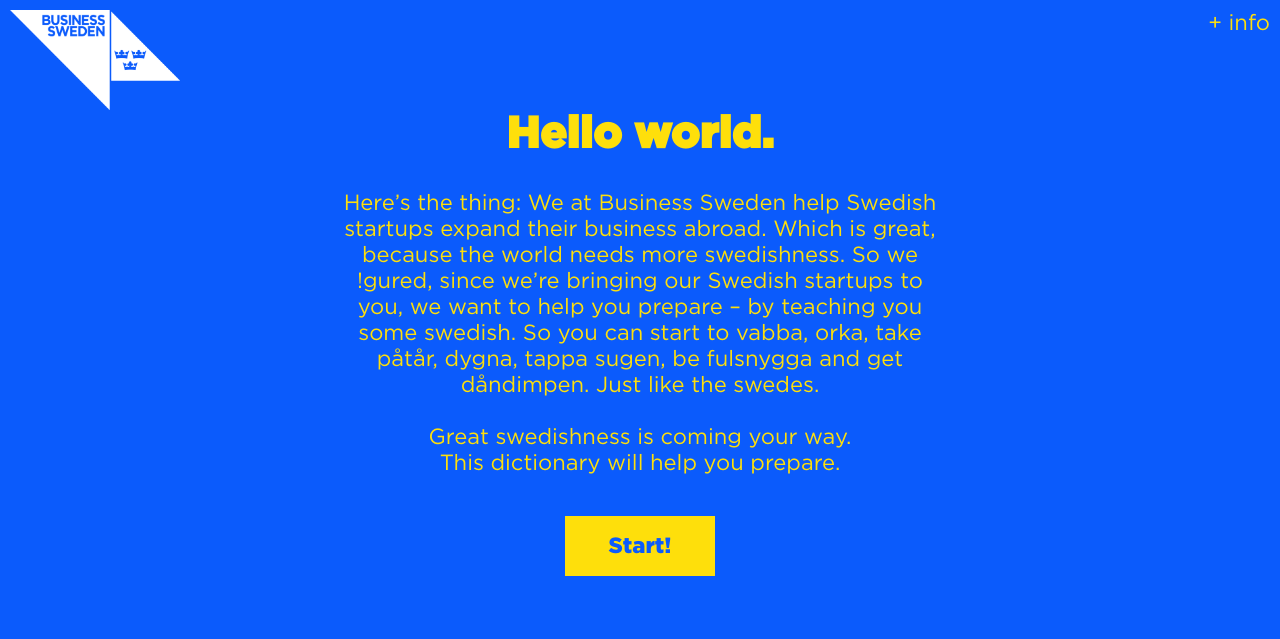
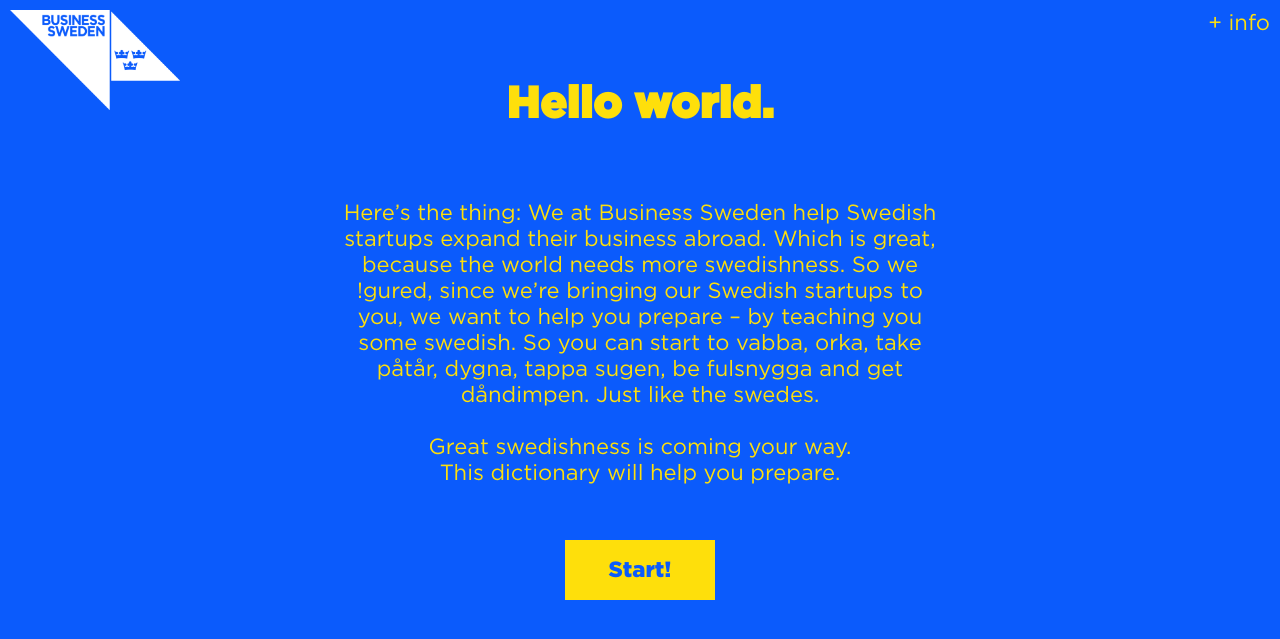
Before and after one commit to p4bs/p4bs.github.io, a Jekyll site: the page built from index.html, in a window 1280 px wide. Shown: the top 639 px of the page. Built offline with Jekyll 4.4.1, drawn with Linux system fonts in a browser that asks for light colours; nearby versions of some CDN libraries.

Commit message:
Always have items aligned

```diff
--- a/css/style.css
+++ b/css/style.css
@@ -82,7 +82,8 @@
 }
 
 .main .header {
-    padding-top: 50px;
+    padding-top: 20px;
+    height: 150px;
 }
 
 .main .header h1 {
@@ -95,6 +96,7 @@
 
 .main .description {
     font-family: Gotham-Book;
+    height: 300px;
 }
 
 .main .action-buttons {
```
